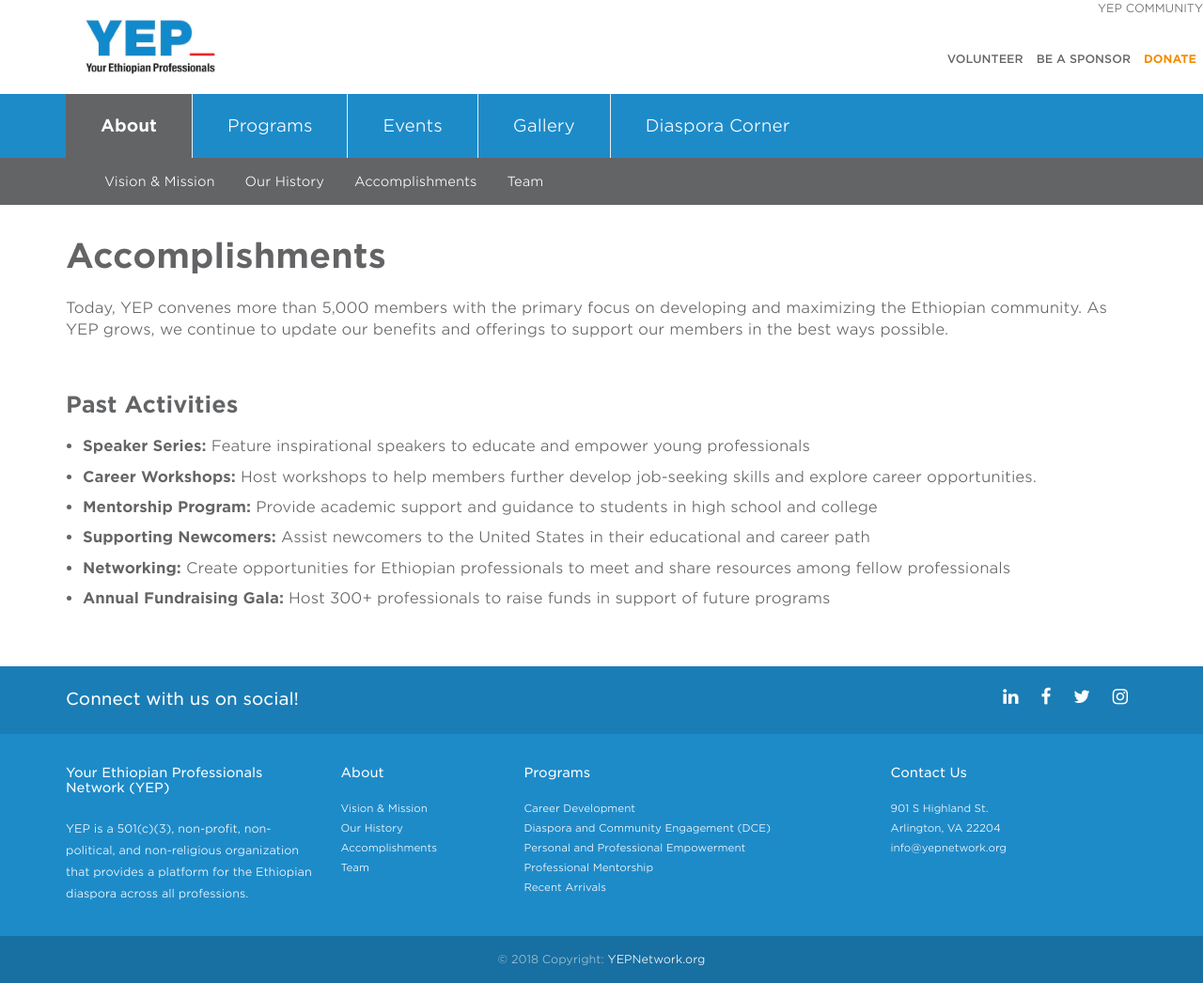
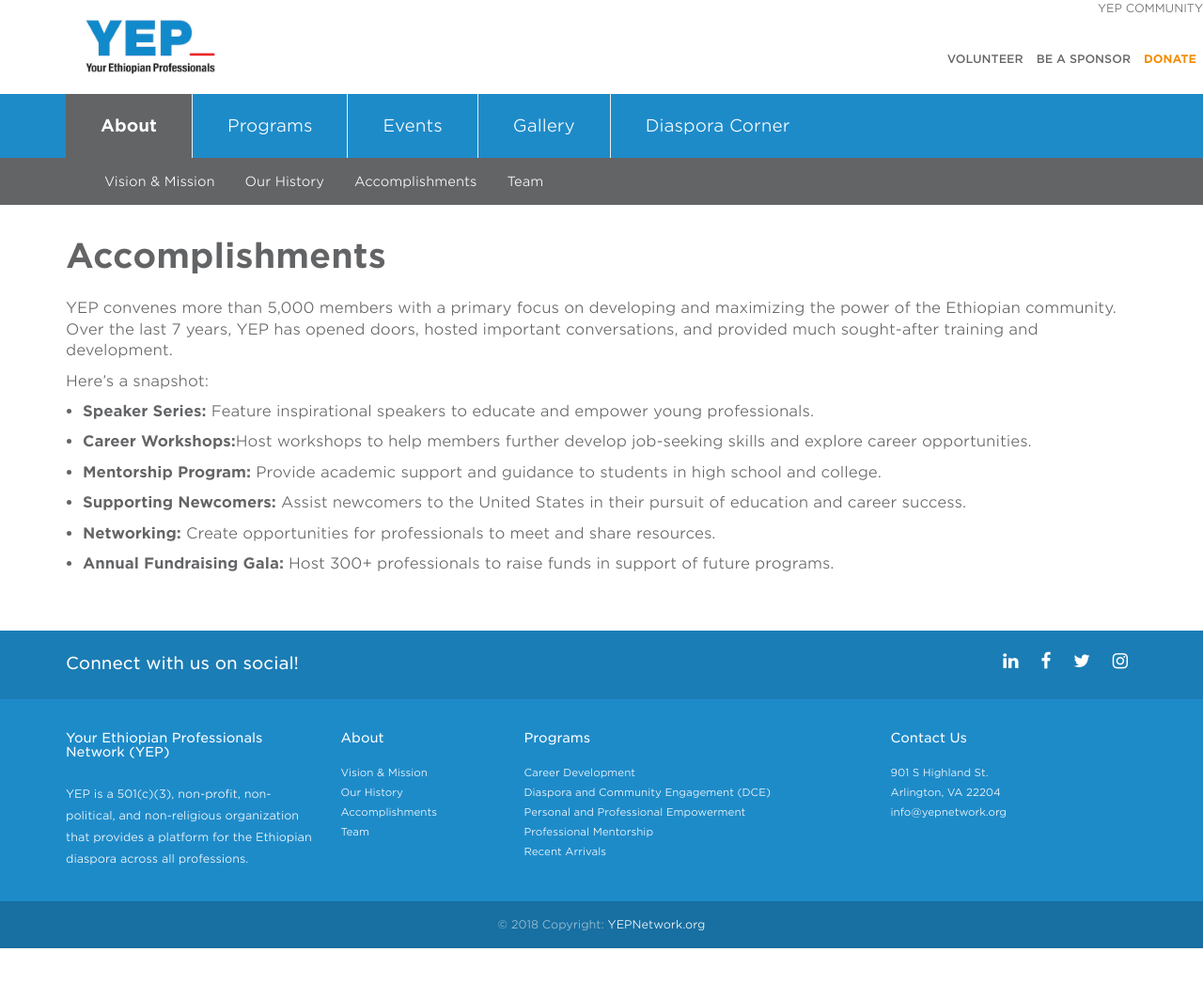
Before and after one commit to YEPNetwork/yepnetwork.github.io, a Jekyll site: the page built from _pages/accomplishments.html, in a window 1280 px wide. Shown: the whole page at 94% size. Built offline with Jekyll 4.4.1, drawn with Linux system fonts in a browser that asks for light colours; nearby versions of some CDN libraries; after the commit the page ends 1009 px from its top, so only the background shows below that.

Commit message:
Update accomplishments.html

```diff
--- a/_pages/accomplishments.html
+++ b/_pages/accomplishments.html
@@ -8,14 +8,15 @@
 <h1 class="margin-top-4">Accomplishments</h1>
 
 <p>
-Today, YEP convenes more than 5,000 members with the primary focus on developing and maximizing the Ethiopian community. As YEP grows, we continue to update our benefits and offerings to support our members in the best ways possible.
+YEP convenes more than 5,000 members with a primary focus on developing and maximizing the power of the Ethiopian community. Over the last 7 years, YEP has opened doors, hosted important conversations, and provided much sought-after training and development.
 </p>
-<h2>Past Activities</h2>
+<p>
+Here’s a snapshot:
 <ul>
-  <li><b>Speaker Series:</b> Feature inspirational speakers to educate and empower young professionals</li>
-  <li><b>Career Workshops:</b> Host workshops to help members further develop job-seeking skills and explore career opportunities. </li>
-  <li><b>Mentorship Program:</b> Provide academic support and guidance to students in high school and college</li>
-  <li><b>Supporting Newcomers:</b> Assist newcomers to the United States in their educational and career path  </li>
-  <li><b>Networking:</b> Create opportunities for Ethiopian professionals to meet and share resources among fellow professionals </li>
-  <li><b>Annual Fundraising Gala:</b> Host 300+ professionals to raise funds in support of future programs</li>
+  <li><b>Speaker Series:</b> Feature inspirational speakers to educate and empower young professionals.</li>
+  <li><b>Career Workshops:</b>Host workshops to help members further develop job-seeking skills and explore career opportunities. </li>
+  <li><b>Mentorship Program:</b> Provide academic support and guidance to students in high school and college.</li>
+  <li><b>Supporting Newcomers:</b> Assist newcomers to the United States in their pursuit of education and career success. </li>
+  <li><b>Networking:</b> Create opportunities for professionals to meet and share resources. </li>
+  <li><b>Annual Fundraising Gala:</b> Host 300+ professionals to raise funds in support of future programs. </li>
 </ul>
```
